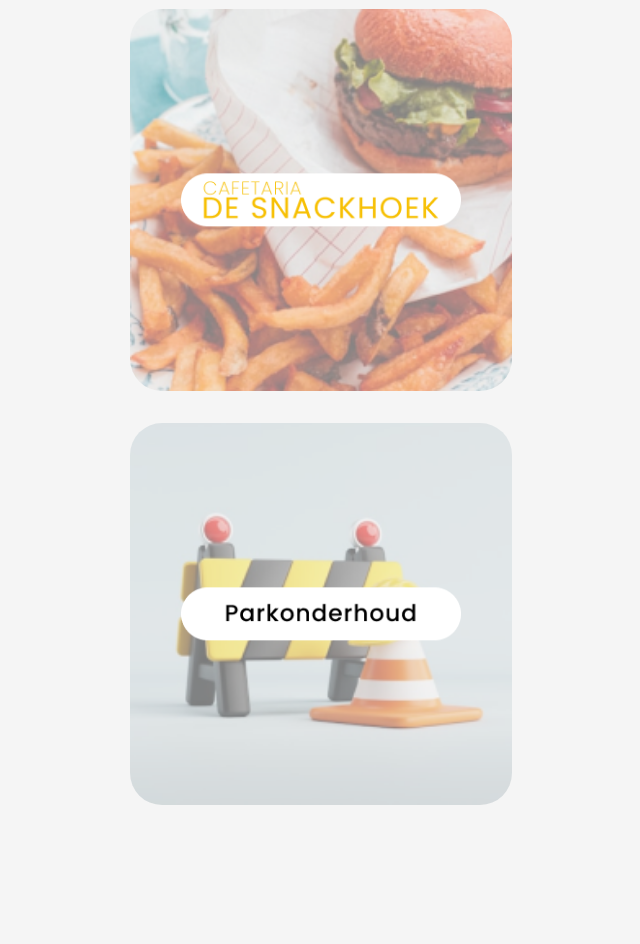
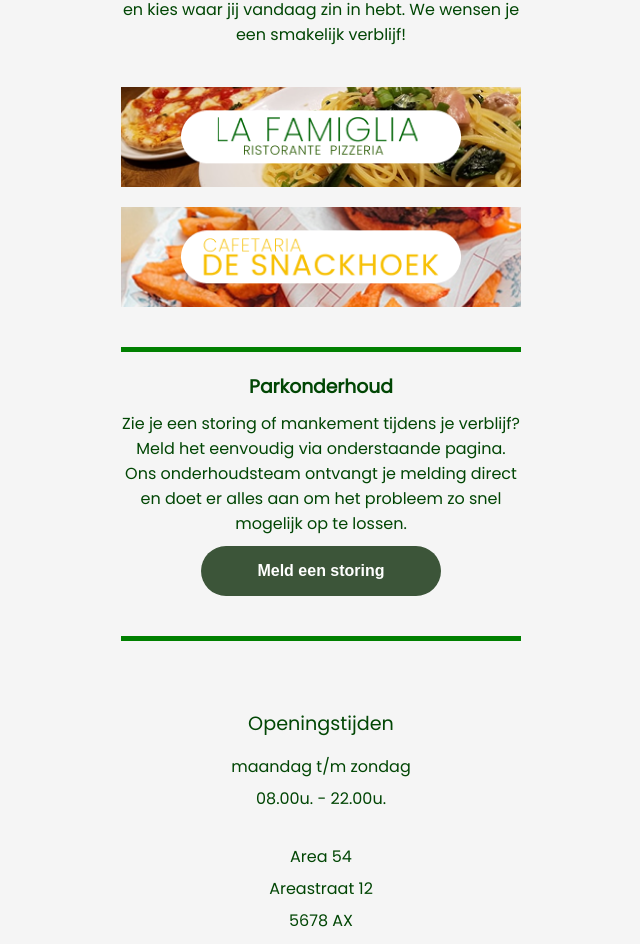
Before and after one commit to xiph-xiph/area42-3, a React (Vite) app in the folder frontend/: page / in a window 1280 px wide. Shown: the part 667-1611 px from the top of the page, without its empty margins (319-959 px from the left). Before the commit the page ends 1496 px from the top, so only its background shows below. Built offline with nearby package versions, Linux system fonts and the light colour scheme.

Commit message:
homepage veranderd / parkonderhoud gekoppeld

```diff
--- a/frontend/src/App.tsx
+++ b/frontend/src/App.tsx
@@ -16,7 +16,7 @@ import ReservationPage from "./pages/ReservationPagse";
 function App() {
   return (
     <Routes>
-      <Route path="/" element={<HomePage />} />
+      <Route path="/" element={<Area54 />} />
 
       <Route
         path="/restaurant"
--- a/frontend/src/pages/ParkOnderhoudPage.css
+++ b/frontend/src/pages/ParkOnderhoudPage.css
@@ -1,8 +1,6 @@
-
-
 .maintenance-page {
     min-height: 100vh;
-  background:  #3C5539;
+    background: #3C5539;
 
     display: flex;
     justify-content: center;
--- a/frontend/src/pages/RestaurantPage.css
+++ b/frontend/src/pages/RestaurantPage.css
@@ -202,6 +202,10 @@
   cursor: pointer;
 }
 
+.footer-info {
+  color: white;
+}
+
   /* ========================================
      TABLET
   ======================================== */
--- a/frontend/src/pages/area54.css
+++ b/frontend/src/pages/area54.css
@@ -38,3 +38,39 @@
     margin: 20px;
 
 }
+
+.text-parkonderhoud {
+    display: flex;
+    flex-direction: column;
+    ;
+    gap: 10px;
+}
+
+.button-onderhoud54 {
+    width: 60%;
+
+    padding: 1rem;
+
+    border: none;
+
+    border-radius: 999px;
+
+    background: #3C5539;
+
+    color: white;
+
+    font-size: 1rem;
+
+    font-weight: 700;
+
+    cursor: pointer;
+
+    transition: var(--transition);
+
+    margin-bottom: 20px;
+}
+
+.footer-info {
+    color: var(--text-color);
+
+}
--- a/frontend/src/pages/area54.tsx
+++ b/frontend/src/pages/area54.tsx
@@ -1,12 +1,18 @@
 import "./area54.css";
+
+import { Link } from "react-router-dom";
 
 import area54Logo from "../assets/images/area54_logo.png";
 
 import heroFoto54 from "../assets/images/area54_heropng.png";
 
+import instagramLogo from "../assets/images/instagram-logo.png"
+
 
 
 import ServiceCard from "../components/ServiceCard";
+
+import FooterInfo from "../components/FooterInfo";
 
 import famigliaLogo from "../assets/logos/frame_logo_lafamiglia.png";
 
@@ -52,7 +58,7 @@ const HomePageNew = () => {
                     <div className="greenline"></div>
 
                     <div className="text-area54">
-                        <h3>Restaurant</h3>
+                        <h3>Restaurants</h3>
                         <p>Tijdens je verblijf op ons vakantiepark kun je genieten van diverse eetgelegenheden. Ontdek ons aanbod aan restaurants, snacks en drankjes en kies waar jij vandaag zin in hebt. We wensen je een smakelijk verblijf!</p>
                     </div>
 
@@ -70,6 +76,31 @@ const HomePageNew = () => {
 
                     <div className="greenline"></div>
 
+                    <div className="text-parkonderhoud">
+                        <h3>Parkonderhoud</h3>
+                        <p>Zie je een storing of mankement tijdens je verblijf? Meld het eenvoudig via onderstaande pagina. Ons onderhoudsteam ontvangt je melding direct en doet er alles aan om het probleem zo snel mogelijk op te lossen.</p>
+
+
+                   <Link to="/parkonderhoud">
+                      <button className="button-onderhoud54">Meld een storing</button>
+                    </Link>
+
+                    </div>
+
+                    <div className="greenline"></div>
+
+                    <FooterInfo
+          businessName="Area 54"
+          address="Areastraat 12"
+          postalCode="5678 AX"
+          phone="0456-454637"
+          openingDays="maandag t/m zondag"
+          openingHours="08.00u. - 22.00u."
+          socialLogo={instagramLogo}
+        />
+
+
+
                 </div>
 
 
```
Also changed, not shown: frontend/src/components/FooterInfo.css (indentation only). Lines whose indentation alone changed are shown as unchanged.
